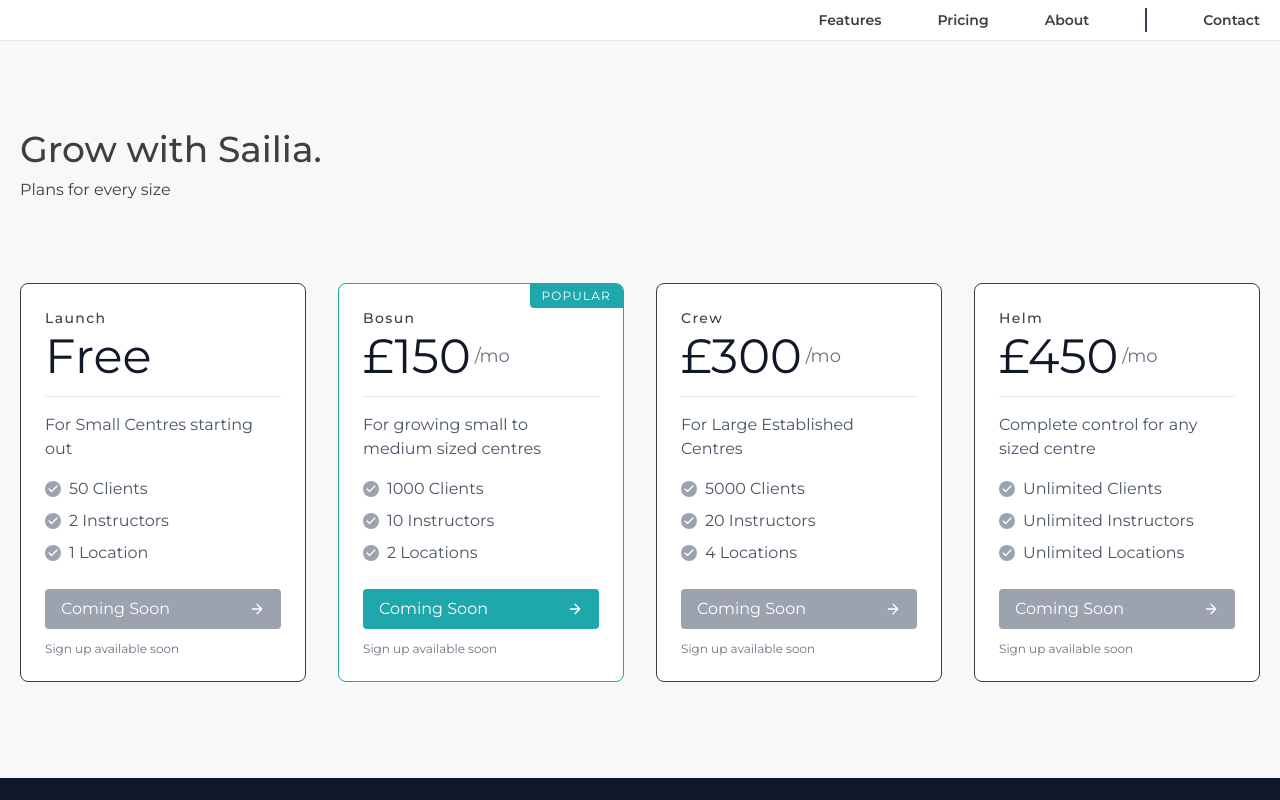
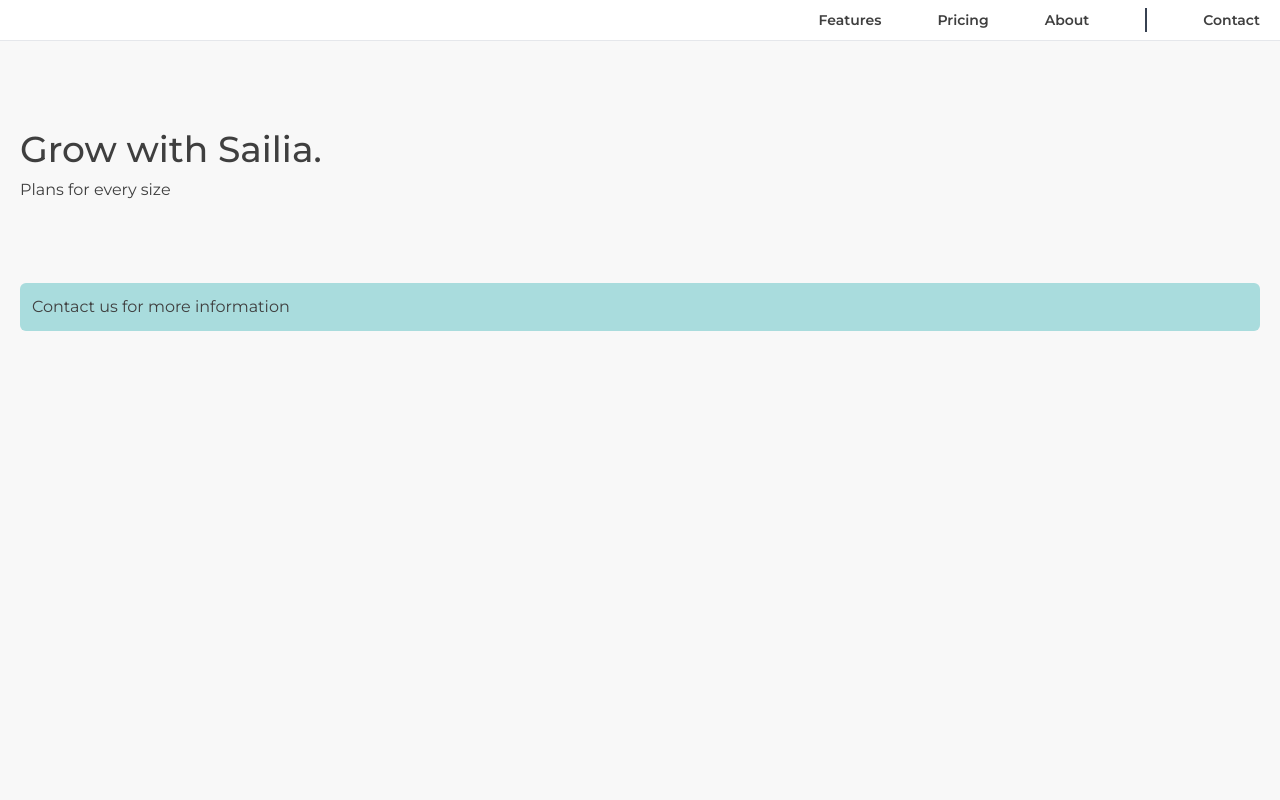
Before and after one commit to lewiswebsitedevelopment/sailia-website, a Next.js app: page /pricing in a window 1280 px wide. Shown: the top 800 px of the page. Built offline with nearby package versions, Linux system fonts and the light colour scheme; grey boxes are pictures that could not be loaded.

Commit message:
Updated pricing page

```diff
--- a/pages/pricing.js
+++ b/pages/pricing.js
@@ -20,7 +20,10 @@ export default function Home() {
             <p class="lg:w-2/3  leading-relaxed text-base ">Plans for every size</p>
 
             </div>
-            <div class="flex flex-wrap -m-4">
+            <div class='w-full bg-custom-600 p-3 rounded-md'>
+                Contact us for more information
+            </div>
+            <div class="flex flex-wrap -m-4 opacity-0">
             <div class="p-4 xl:w-1/4 md:w-1/2 w-full">
                 <div class="h-full p-6 rounded-lg border bg-white border-custom-900 flex flex-col relative overflow-hidden">
                 <h2 class="text-sm tracking-widest title-font mb-1 font-medium">Launch</h2>
```
Also changed, not shown: 1 other file (tests, documents, lock files or other folders).
